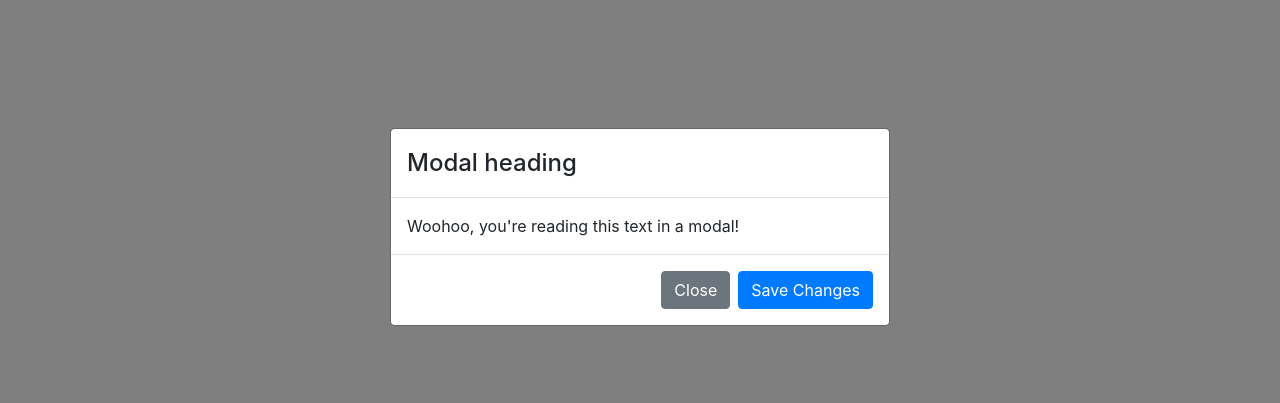
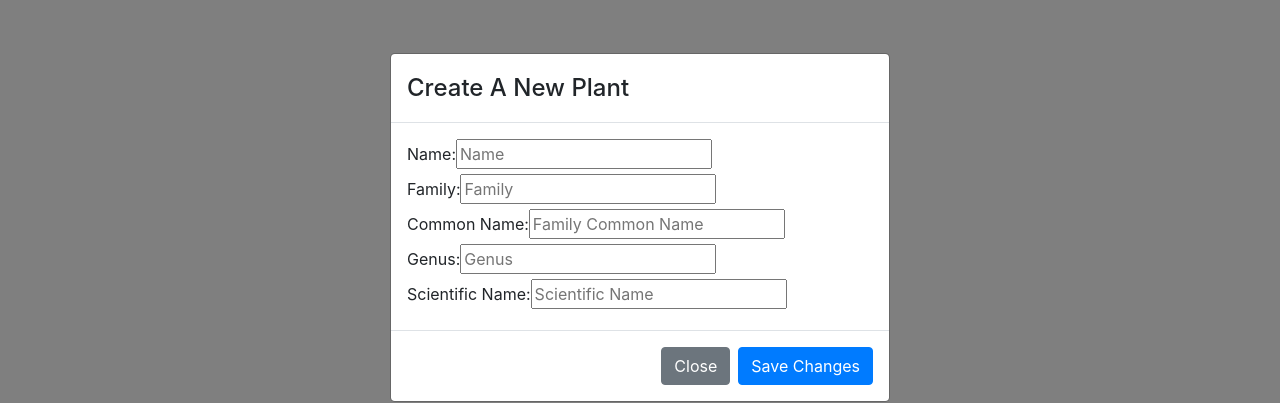
Before and after one commit to botanicalbabble/botanicalbabble.github.io, a React (Create React App) app: page / in a window 1280 px wide. Both pictures are taken after a click on the button "New Plant". Shown: the part 173-576 px from the top of the page. Built offline with nearby package versions, Linux system fonts and the light colour scheme; no server answers.

Commit message:
Create plant form skeleton made

```diff
--- a/src/components/Header/Header.js
+++ b/src/components/Header/Header.js
@@ -36,9 +36,26 @@ const Header = () => {
 			</Navbar>
 			<Modal show={form} onHide={handleClose} centered size='md'>
 				<Modal.Header>
-					<Modal.Title>Modal heading</Modal.Title>
+					<Modal.Title>Create A New Plant</Modal.Title>
 				</Modal.Header>
-				<Modal.Body>Woohoo, you're reading this text in a modal!</Modal.Body>
+				<Modal.Body>
+					<form action='submit'>
+						<label htmlFor='name'>Name:</label>
+						<input type='text' name='' id='name' placeholder='Name' />
+						<br />
+						<label htmlFor='family'>Family:</label>
+						<input type='text' name='' id='family' placeholder='Family' />
+						<br />
+						<label htmlFor='common-name'>Common Name:</label>
+						<input type='text' name='' id='' placeholder='Family Common Name' />
+						<br />
+						<label htmlFor='genus'>Genus:</label>
+						<input type='text' name='' id='' placeholder='Genus' />
+						<br />
+						<label htmlFor='scientific-name'>Scientific Name:</label>
+						<input type='text' name='' id='' placeholder='Scientific Name' />
+					</form>
+				</Modal.Body>
 				<Modal.Footer>
 					<Button variant='secondary' onClick={handleClose}>
 						Close
```
